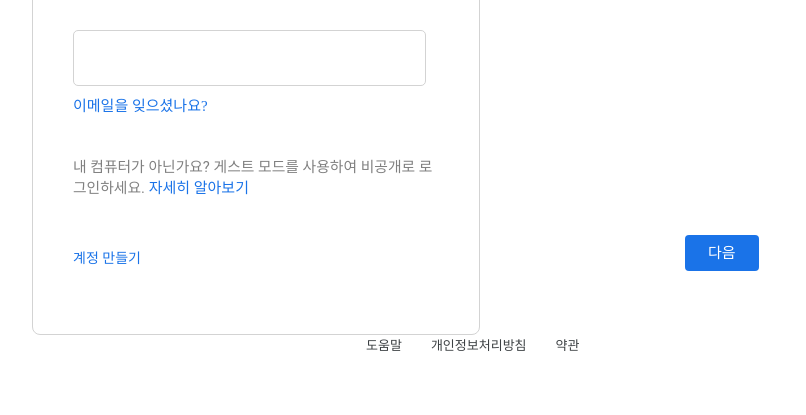
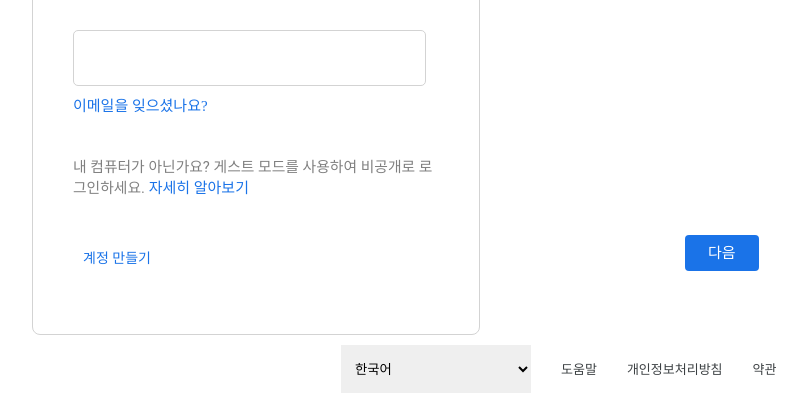
Before and after one commit to jumin20099/GoogleLoginClone, a plain HTML site: page templates/login.html in a window 1280 px wide. Shown: the part 385-800 px from the top of the page, without its empty margins (384-1190 px from the left). Drawn offline with Linux system fonts and the light colour scheme.

Commit message:
디자인-수정

```diff
--- a/static/login.css
+++ b/static/login.css
@@ -140,20 +140,36 @@ a{
 
 .account > a{
     font-size: 14px;
+    padding: 8px 10px 8px 10px;
 }
 
 .account > a:hover{
     color: rgb(0, 87, 201);
+    background-color: rgb(245, 253, 255);
 }
 
 /* option 200 48
 footer 183 48 */
 footer{
     margin-left: 725px;
+    margin-top: 10px;
 }
 
 footer > a{
     color: rgb(60,64,67);
     font-size: 13px;
-    margin-left: 25px;
+    margin-left: 26px;
 }
+
+#language{
+    padding-left: 10px;
+    border: none;
+    width: 190px;
+    height: 48px;
+}
+
+#language:focus{
+    background-color: #eee;
+    border-radius: 5px;
+    outline: none;
+}
--- a/static/password.css
+++ b/static/password.css
@@ -136,22 +136,39 @@ a{
 
 .account > a{
     font-size: 15px;
+    padding: 8px 9px 8px 9px;
 }
 
 .account > a:hover{
     color: rgb(0, 87, 201);
+    background-color: rgb(245, 253, 255);
 }
+
 
 /* option 200 48
 footer 183 48 */
 footer{
     margin-left: 725px;
+    margin-top: 10px;
 }
 
 footer > a{
     color: rgb(60,64,67);
     font-size: 13px;
-    margin-left: 25px;
+    margin-left: 26px;
+}
+
+#language{
+    padding-left: 10px;
+    border: none;
+    width: 190px;
+    height: 48px;
+}
+
+#language:focus{
+    background-color: #eee;
+    border-radius: 5px;
+    outline: none;
 }
 
 .checkbox{
--- a/static/script.js
+++ b/static/script.js
@@ -2,12 +2,12 @@
 checkbox.addEventListener("click", function() {
 
     let pwInput = document.querySelector("#password");
-    let checkBox = document.querySelector("#checkbox")
+    let checkBox = document.querySelector("#checkbox");
 
-    if (checkBox.checked) {
+    if (checkBox.checked){
         pwInput.type = 'text';
     }
-    else {
+    else{
         pwInput.type = 'password';
     }
 });
--- a/templates/login.html
+++ b/templates/login.html
@@ -36,7 +36,7 @@
             <a href="#">이메일을 잊으셨나요?</a>
         </div>
         <div class="guest">
-            <p>내 컴퓨터가 아닌가요? 게스트 모드를 사용하여 비공개로 로그인하세요. <a href="#">자세히 알아보기</a></p>
+            <p>내 컴퓨터가 아닌가요? 게스트 모드를 사용하여 비공개로 로그인하세요. <a href="https://support.google.com/chrome/answer/6130773?hl=ko">자세히 알아보기</a></p>
         </div>
         <div class="account">
             <a href="#">계정 만들기</a>
@@ -44,17 +44,17 @@
     </div>
 
     <footer>
-        <!-- <select name="language" id="language">
+        <select name="language" id="language">
             <option value="ko">한국어</option>
             <option value="en">English</option>
             <option value="jp">日本語</option>
             <option value="ch">繁體中文</option>
-        </select> -->
-        <a href="#">도움말</a>
-        <a href="#">개인정보처리방침</a>
-        <a href="#">약관</a>
+        </select>
+        <a target="_blank" href="https://support.google.com/accounts?hl=ko&visit_id=638366309276973842-32816495&rd=2&p=account_iph#topic=3382296">도움말</a>
+        <a target="_blank" href="https://policies.google.com/privacy?gl=KR&hl=ko">개인정보처리방침</a>
+        <a target="_blank" href="https://accounts.google.com/TOS?loc=KR&hl=ko">약관</a>
     </footer>
 
-    <script src="/script.js"></script>
+    <script src="/static/script.js"></script>
 </body>
 </html>
```
Also changed, not shown: templates/password.html (+2 -2 lines).
